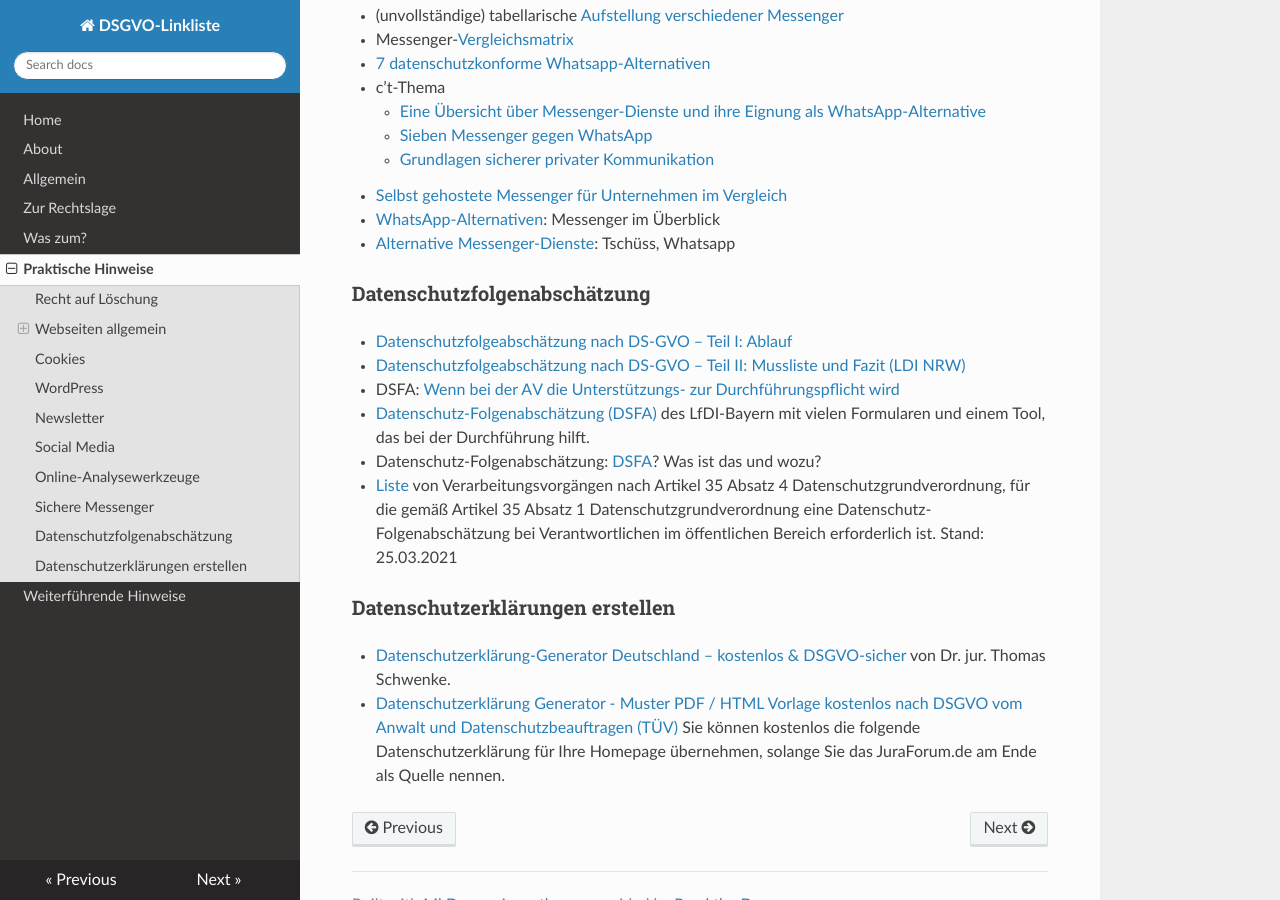
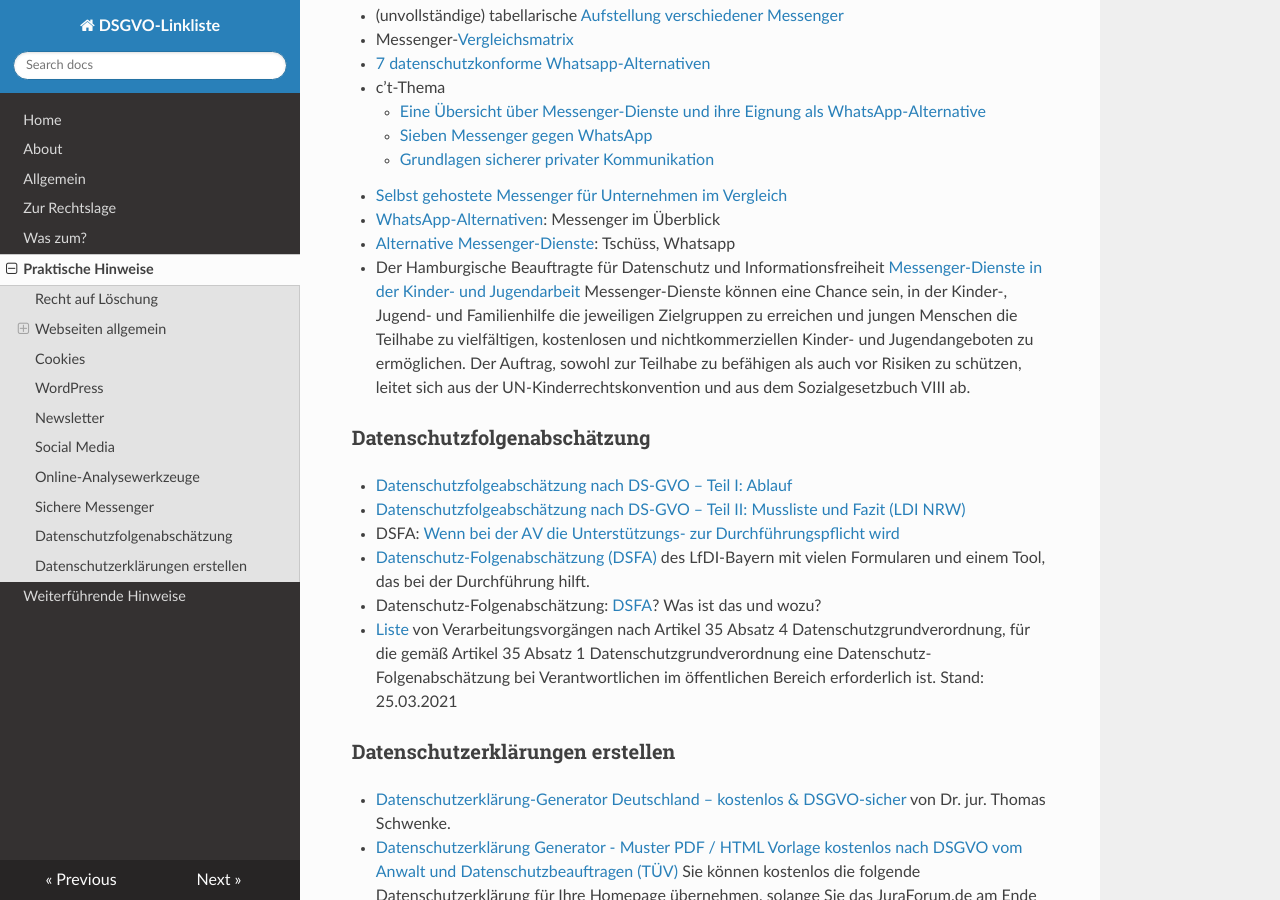
Before and after one commit to jrselzer/DSGVO-Linkliste, an MkDocs documentation site: the page built from docs/Praktische_Hinweise.md, in a window 1280 px wide and 900 px high, scrolled down 3815 px. Built offline with MkDocs 1.6.1, drawn with Linux system fonts in a browser that asks for light colours; nearby versions of some CDN libraries.

Commit message:
Update Praktische_Hinweise.md
BFDI HH: Messenger in der Kinder- und Jugendarbeit (PDF)

```diff
--- a/docs/Praktische_Hinweise.md
+++ b/docs/Praktische_Hinweise.md
@@ -120,6 +120,8 @@ Hier findest du ein Muster für Datenschutzhinweise, das du an die tatsächliche
 * [Selbst gehostete Messenger für Unternehmen im Vergleich](https://www.heise.de/hintergrund/Selbst-gehostete-Messenger-fuer-Unternehmen-im-Vergleich-4616157.html)
 * [WhatsApp-Alternativen](https://www.verbraucherzentrale.de/wissen/digitale-welt/datenschutz/whatsappalternativen-messenger-im-ueberblick-13055): Messenger im Überblick
 * [Alternative Messenger-Dienste](https://taz.de/Alternative-Messenger-Dienste/!5743214/): Tschüss, Whatsapp
+* Der Hamburgische Beauftragte für Datenschutz und Informationsfreiheit [Messenger-Dienste in der Kinder- und Jugendarbeit](https://datenschutz-hamburg.de/fileadmin/user_upload/HmbBfDI/Datenschutz/Informationen/240724_HmbBfDI_Messenger_Dienste_Kinder_und_Jugendlicharbeit.pdf) Messenger-Dienste können eine Chance sein, in der Kinder-, Jugend- und Familienhilfe die jeweiligen Zielgruppen zu erreichen und jungen Menschen die Teilhabe zu vielfältigen, kostenlosen und nichtkommerziellen Kinder- und Jugendangeboten zu ermöglichen. Der Auftrag, sowohl zur Teilhabe zu befähigen als auch vor Risiken zu schützen, leitet sich aus der UN-Kinderrechtskonvention und aus dem Sozialgesetzbuch VIII ab.
+
 ### Datenschutzfolgenabschätzung
 * [Datenschutzfolgeabschätzung nach DS-GVO – Teil I: Ablauf](https://kremer-rechtsanwaelte.de/2018/08/06/ldi-veroeffentlicht-listen-fuer-dsfa-nach-art-35-ds-gvo/)
 * [Datenschutzfolgeabschätzung nach DS-GVO – Teil II: Mussliste und Fazit (LDI NRW)](https://kremer-rechtsanwaelte.de/2018/08/13/einfuehrung-datenschutzfolgeabschaetzung-nach-ds-gvo-teil-ii-mussliste-und-fazit-ldi-nrw/)
```
